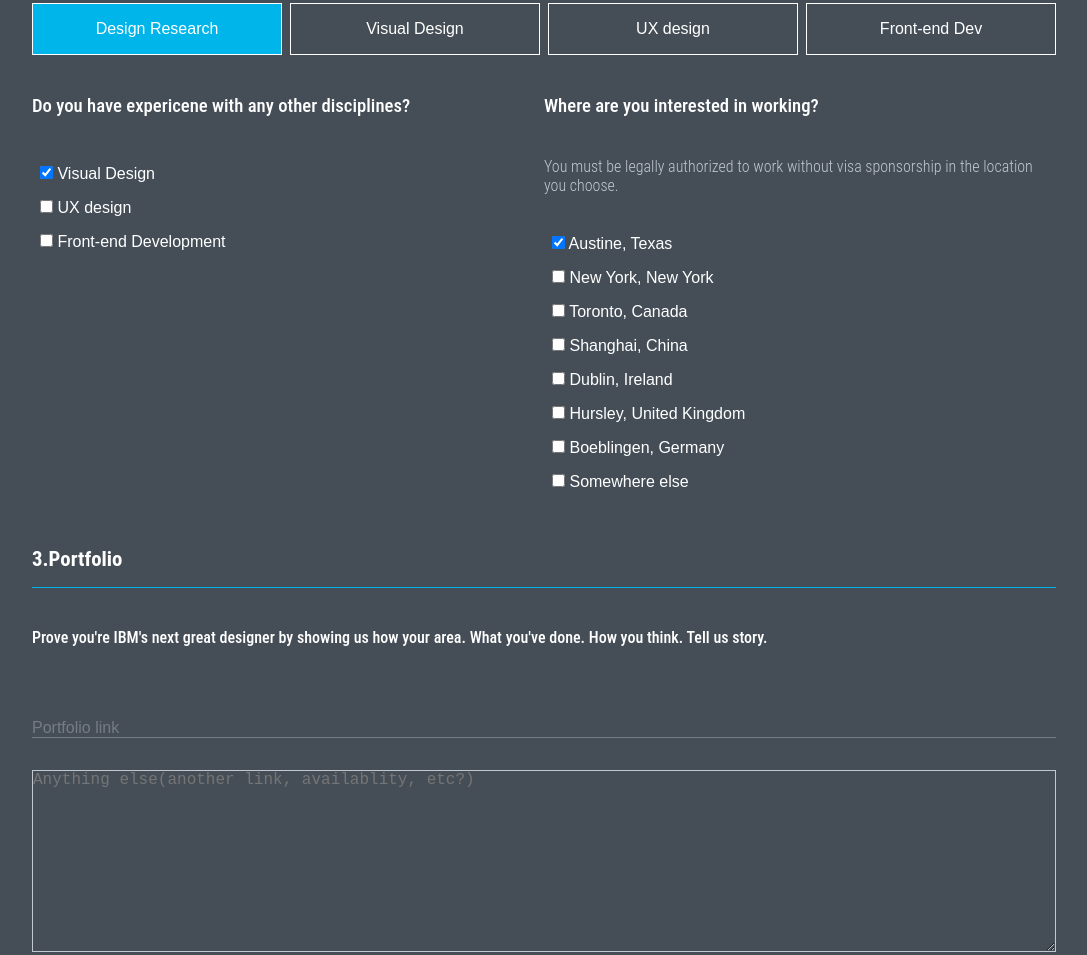
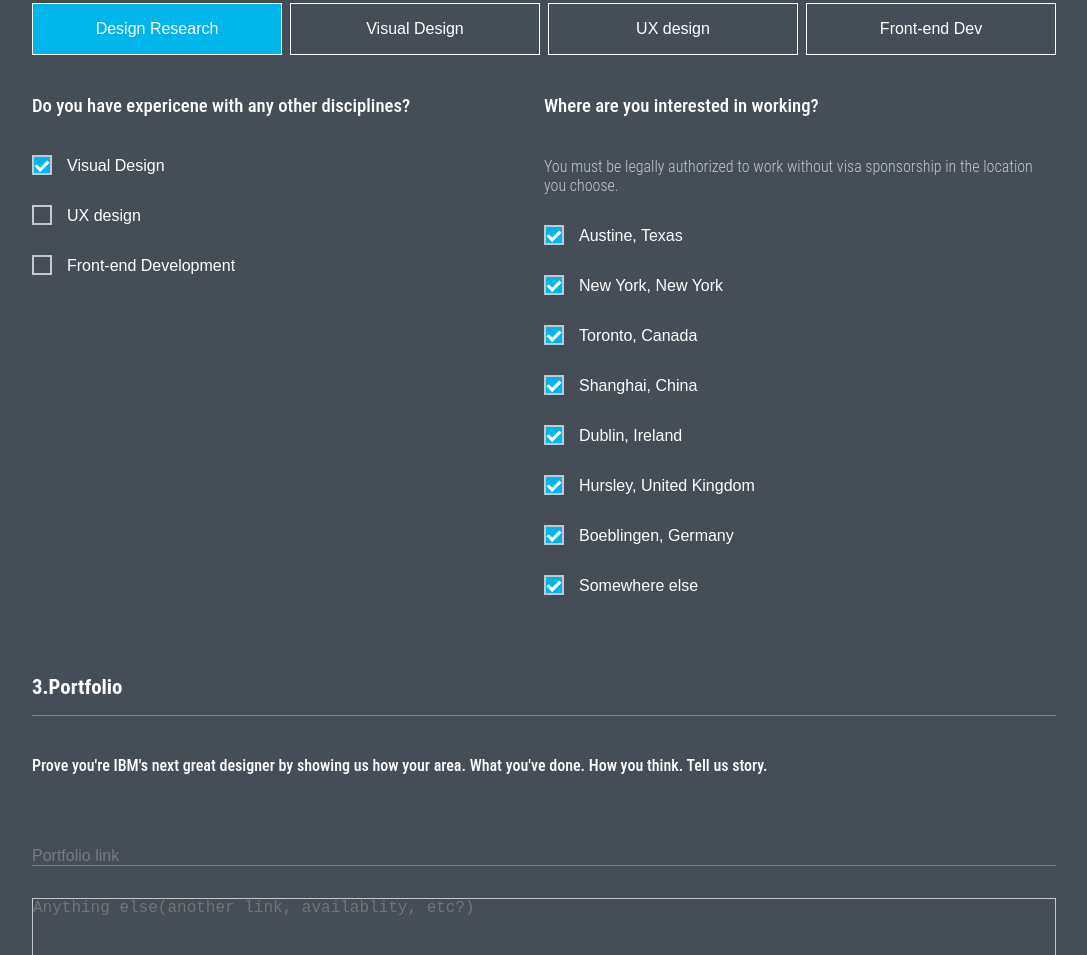
Before and after one commit to Sunshine-coding/Design-MockUp-3rd, a plain HTML site: page index.html in a window 1280 px wide. Shown: the part 1043-1998 px from the top of the page, without its empty margins (96-1183 px from the left). Drawn offline with Linux system fonts and the light colour scheme.

Commit message:
Add customized labels to two checkboxes in skill-location

```diff
--- a/css/style.css
+++ b/css/style.css
@@ -12,6 +12,7 @@
     --font-content: Arial, Helvetica, sans-serif;
     /* color*/
     --spruce: #454e57;
+    --light-spruce: #707f8e;
     --middle-grey: #757c86;
     --light-grey: #c1c8d0;
     --white: #fff;
@@ -21,7 +22,6 @@
     --middle-grey-border: 1px solid var(--middle-grey);
     --white-border: 1px solid var(--white);
 }
-
 
 /******* Style for general use *******/
 
@@ -61,7 +61,6 @@ fieldset {
     font-weight: 200;
 }
 
-
 /******* Form intro - legend *******/
 
 legend {
@@ -75,7 +74,6 @@ legend p {
     color: var(--white);
     margin: 1rem 0;
 }
-
 
 /******* Content *******/
 
@@ -114,7 +112,6 @@ legend p {
 .hear {
     grid-area: hear;
 }
-
 
 /*** Section of Personal-info ***/
 
@@ -178,7 +175,6 @@ legend p {
     outline: none;
 }
 
-
 /*** Section of skill-location ***/
 
 .skill-location__primary-design {
@@ -187,7 +183,7 @@ legend p {
     justify-content: space-between;
 }
 
-.skill-location__primary-design label{
+.skill-location__primary-design label {
     flex: 0 1 250px;
     border: var(--white-border);
     padding: 1rem;
@@ -225,13 +221,66 @@ legend p {
     flex-direction: column;
 }
 
-.skill-location__experience-checkbox .checkbox-input-group,
-.skill-location__working-place-checkbox .checkbox-input-group {
-    flex: 1;
+.checkbox-label {
+    display: block;
+    position: relative;
+    padding-left: 35px;
+    margin-bottom: 2rem;
+    cursor: pointer;
+    font-size: 16px;
+    -webkit-user-select: none;
+    -moz-user-select: none;
+    -ms-user-select: none;
+    user-select: none;
     color: var(--white);
     font-family: var(--font-content);
-    padding: 0.5rem;
-    margin: 0;
+}
+
+.checkbox-label input {
+    position: absolute;
+    opacity: 0;
+    cursor: pointer;
+}
+
+.checkmark {
+    position: absolute;
+    top: -2px;
+    left: 0;
+    height: 20px;
+    width: 20px;
+    background-color: var(--spruce);
+    border: 2px solid var(--light-grey);
+}
+
+.checkbox-label:hover input~.checkmark,
+.checkbox-label:hover input~.checkmark {
+    background: var(--light-spruce);
+}
+
+.checkbox-label>input:checked~.checkmark {
+    background: var(--clear-blue);
+}
+
+.checkmark:after {
+    content: "";
+    position: absolute;
+    display: none;
+}
+
+.checkbox-label>input:checked~.checkmark:after {
+    display: block;
+}
+
+.checkbox-label .checkmark:after{
+    left: 4px;
+    top: 1px;
+    width: 5px;
+    height: 10px;
+    border: solid white;
+    border-width: 0 3px 3px 0;
+    -webkit-transform: rotate(45deg);
+    -ms-transform: rotate(45deg);
+    transform: rotate(45deg);
 }
 
 
@@ -272,7 +321,7 @@ legend p {
 
 /*** Submit form button ***/
 
-.submit{
+.submit {
     border: var(--white-border);
     padding: 1rem;
     text-align: center;
--- a/index.html
+++ b/index.html
@@ -71,7 +71,7 @@
                     <div class="hear">
                         <div class="input-group">
                             <label for="how-hear"></label>
-                            <input type="text" id="how-hear" placeholder="How did you hear about us"/>
+                            <input type="text" id="how-hear" placeholder="How did you hear about us" />
                         </div>
                     </div>
                 </section>
@@ -92,56 +92,56 @@
                         <div class="skill-location__experience">
                             <h3 class="sub-title">Do you have expericene with any other disciplines?</h3>
                             <div class="skill-location__experience-checkbox">
-                                <div class="checkbox-input-group">
+                                <label for="visual-design-exp" class="checkbox-label">Visual Design
                                     <input type="checkbox" id="visual-design-exp" name="experience" checked />
-                                    <label for="visual-design-exp">Visual Design</label>
-                                </div>
-                                <div class="checkbox-input-group">
+                                    <span class="checkmark"></span>
+                                </label>
+                                <label for="ux-exp" class="checkbox-label">UX design
                                     <input type="checkbox" id="ux-exp" name="experience" />
-                                    <label for="ux-exp">UX design</label>
-                                </div>
-                                <div class="checkbox-input-group">
+                                    <span class="checkmark"></span>
+                                </label>
+                                <label for="front-end-exp" class="checkbox-label">Front-end Development
                                     <input type="checkbox" id="front-end-exp" name="experience" />
-                                    <label for="front-end-ex">Front-end Development</label>
-                                </div>
+                                    <span class="checkmark"></span>
+                                </label>
                             </div>
                         </div>
                         <div class="skill-location__working-place">
                             <h3 class="sub-title">Where are you interested in working?</h3>
                             <h4 class="sub-explain">You must be legally authorized to work without visa sponsorship in the location you choose.</h4>
                             <div class="skill-location__working-place-checkbox">
-                                <div class="checkbox-input-group">
+                                <label for="austine" class="checkbox-label">Austine, Texas
                                     <input type="checkbox" id="austine" name="working-place" checked />
-                                    <label for="austine">Austine, Texas</label>
-                                </div>
-                                <div class="checkbox-input-group">
-                                    <input type="checkbox" id="newyork" name="working-place" />
-                                    <label for="newyork">New York, New York</label>
-                                </div>
-                                <div class="checkbox-input-group">
-                                    <input type="checkbox" id="toronto" name="working-place" />
-                                    <label for="toronto">Toronto, Canada</label>
-                                </div>
-                                <div class="checkbox-input-group">
-                                    <input type="checkbox" id="shanghai" name="working-place" />
-                                    <label for="shanghai">Shanghai, China</label>
-                                </div>
-                                <div class="checkbox-input-group">
-                                    <input type="checkbox" id="dublin" name="working-place" />
-                                    <label for="dublin">Dublin, Ireland</label>
-                                </div>
-                                <div class="checkbox-input-group">
-                                    <input type="checkbox" id="hursley" name="working-place" />
-                                    <label for="hursley">Hursley, United Kingdom</label>
-                                </div>
-                                <div class="checkbox-input-group">
-                                    <input type="checkbox" id="boeblingen" name="working-place" />
-                                    <label for="boeblingen">Boeblingen, Germany</label>
-                                </div>
-                                <div class="checkbox-input-group">
-                                    <input type="checkbox" id="somewhere" name="working-place" />
-                                    <label for="somewhere">Somewhere else</label>
-                                </div>
+                                    <span class="checkmark"></span>
+                                </label>
+                                <label for="newyork" class="checkbox-label">New York, New York
+                                    <input type="checkbox" id="newyork" name="working-place" checked />
+                                    <span class="checkmark"></span>
+                                </label>
+                                <label for="toronto" class="checkbox-label">Toronto, Canada
+                                    <input type="checkbox" id="toronto" name="working-place" checked />
+                                    <span class="checkmark"></span>
+                                </label>
+                                <label for="shanghai" class="checkbox-label">Shanghai, China
+                                    <input type="checkbox" id="shanghai" name="working-place" checked />
+                                    <span class="checkmark"></span>
+                                </label>
+                                <label for="dublin" class="checkbox-label">Dublin, Ireland
+                                    <input type="checkbox" id="dublin" name="working-place" checked />
+                                    <span class="checkmark"></span>
+                                </label>
+                                <label for="hursley" class="checkbox-label">Hursley, United Kingdom
+                                    <input type="checkbox" id="hursley" name="working-place" checked />
+                                    <span class="checkmark"></span>
+                                </label>
+                                <label for="boeblingen" class="checkbox-label">Boeblingen, Germany
+                                    <input type="checkbox" id="boeblingen" name="working-place" checked />
+                                    <span class="checkmark"></span>
+                                </label>
+                                <label for="Somewhere" class="checkbox-label">Somewhere else
+                                    <input type="checkbox" id="Somewhere" name="working-place" checked />
+                                    <span class="checkmark"></span>
+                                </label>
                             </div>
                         </div>
                     </article>
```
